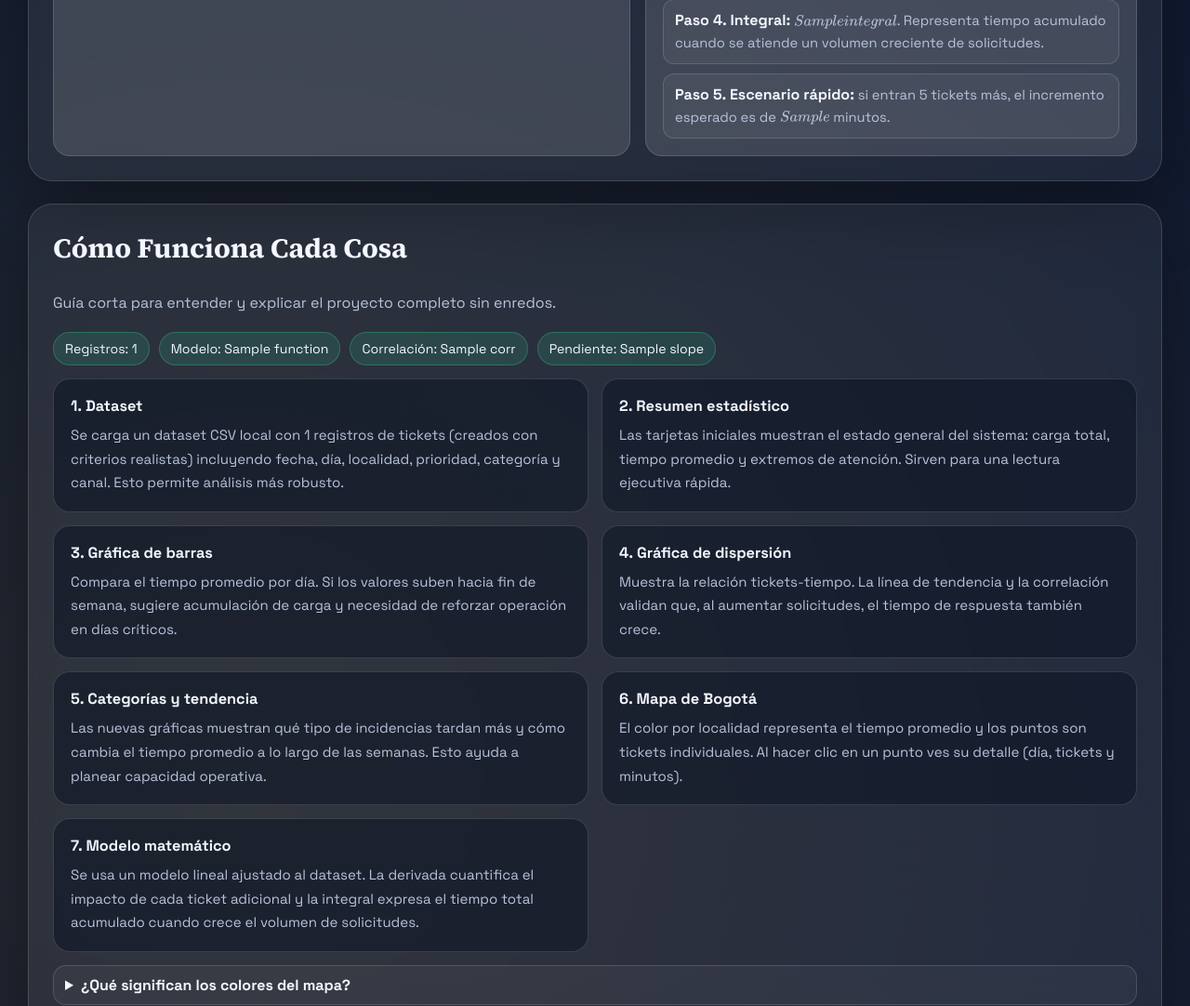
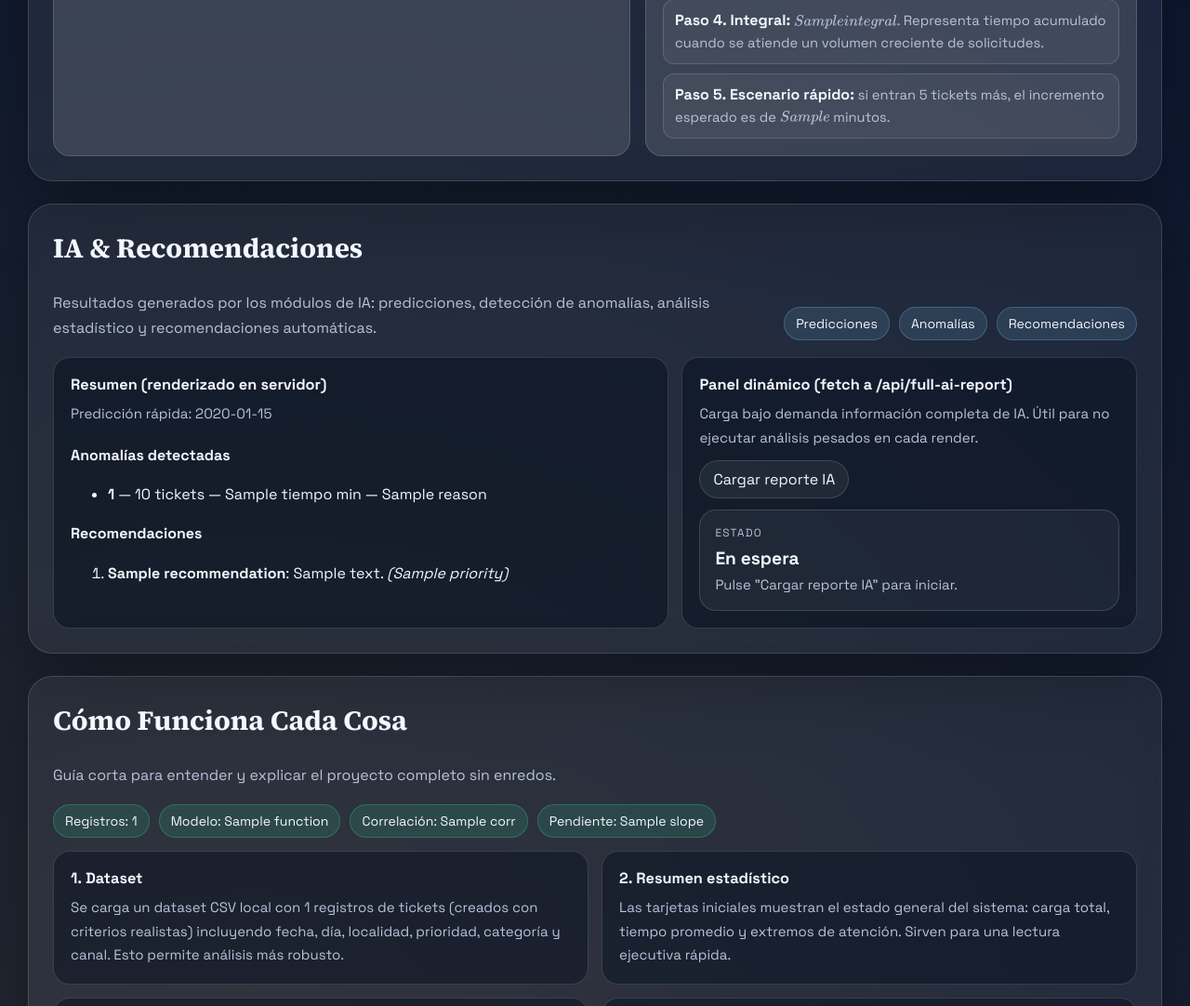
Before and after one commit to camilouan/proyecto-soporte, a Flask app: template templates/index.html in a window 1280 px wide. Shown: the part 5418-6500 px from the top of the page at 93% size. Run offline with Flask 3, Linux system fonts and the light colour scheme; the template is opened without the code that fills it: most values are stand-ins (such as "Sample title", 1, 10 or a date in 2020).

Commit message:
Feat: show IA results in UI and add dynamic /api/full-ai-report fetch panel

```diff
--- a/templates/index.html
+++ b/templates/index.html
@@ -1192,6 +1192,64 @@
             <div class="math-step">
               <strong>Paso 5. Escenario rápido:</strong> si entran 5 tickets más, el incremento esperado es de \( {{ model.sample_increment }} \) minutos.
             </div>
+          </div>
+        </div>
+      </div>
+    </section>
+
+    <section class="section" id="ai-insights">
+      <div class="section-head">
+        <div>
+          <h2 class="section-title">IA & Recomendaciones</h2>
+          <p>Resultados generados por los módulos de IA: predicciones, detección de anomalías, análisis estadístico y recomendaciones automáticas.</p>
+        </div>
+        <div class="chips">
+          <span class="chip">Predicciones</span>
+          <span class="chip">Anomalías</span>
+          <span class="chip">Recomendaciones</span>
+        </div>
+      </div>
+
+      <div class="story-grid">
+        <div class="story-card">
+          <h3>Resumen (renderizado en servidor)</h3>
+          {% if prediction and prediction.error %}
+            <div class="alert error">Error en predicción: {{ prediction.error }}</div>
+          {% else %}
+            <p class="hero-copy">Predicción rápida: {% if prediction and prediction.get('predicted_times') %}{{ prediction.predicted_times }}{% else %}No disponible{% endif %}</p>
+          {% endif %}
+
+          <h4>Anomalías detectadas</h4>
+          {% if anomalies and anomalies.get('anomaly_details') %}
+            <ul>
+              {% for a in anomalies.anomaly_details %}
+                <li><strong>{{ a.ticket_id }}</strong> — {{ a.tickets }} tickets — {{ a.tiempo }} min — {{ a.reason }}</li>
+              {% endfor %}
+            </ul>
+          {% else %}
+            <p class="footer-note">No se detectaron anomalías o el análisis no está disponible.</p>
+          {% endif %}
+
+          <h4>Recomendaciones</h4>
+          {% if recommendations %}
+            <ol>
+              {% for r in recommendations %}
+                <li><strong>{{ r.title }}</strong>: {{ r.description }} <em>({{ r.priority }})</em></li>
+              {% endfor %}
+            </ol>
+          {% else %}
+            <p class="footer-note">No hay recomendaciones disponibles.</p>
+          {% endif %}
+        </div>
+
+        <div class="story-card">
+          <h3>Panel dinámico (fetch a /api/full-ai-report)</h3>
+          <p class="footer-note">Carga bajo demanda información completa de IA. Útil para no ejecutar análisis pesados en cada render.</p>
+          <div style="margin:12px 0">
+            <button id="ai-refresh" class="btn">Cargar reporte IA</button>
+          </div>
+          <div id="ai-dynamic" class="story-list">
+            <div id="ai-dynamic-content" class="mini-card"><small>Estado</small><strong id="ai-status">En espera</strong><span>Pulse "Cargar reporte IA" para iniciar.</span></div>
           </div>
         </div>
       </div>
@@ -1388,6 +1446,63 @@
   </div>
 
   <script>
+    // Panel dinámico: consulta /api/full-ai-report y renderiza resultados
+    async function loadAiReport() {
+      const statusEl = document.getElementById('ai-status');
+      const container = document.getElementById('ai-dynamic-content');
+      statusEl.textContent = 'Cargando...';
+      try {
+        const resp = await fetch('/api/full-ai-report');
+        if (!resp.ok) throw new Error('Respuesta no OK: ' + resp.status);
+        const data = await resp.json();
+        statusEl.textContent = 'OK';
+
+        // Construir HTML simple
+        const html = [];
+        html.push('<small>Timestamp</small><strong>' + (data.timestamp || '-') + '</strong>');
+        html.push('<div style="margin-top:8px"><small>Dataset size</small><strong>' + (data.dataset_size || 0) + '</strong></div>');
+
+        if (data.predictions) {
+          html.push('<h4>Predicciones</h4>');
+          html.push('<pre style="white-space:pre-wrap;">' + JSON.stringify(data.predictions, null, 2) + '</pre>');
+        }
+
+        if (data.anomalies) {
+          html.push('<h4>Anomalías</h4>');
+          const details = data.anomalies.anomaly_details || [];
+          if (details.length === 0) html.push('<p class="footer-note">Sin anomalías.</p>');
+          else {
+            html.push('<ul>');
+            details.slice(0,10).forEach(a => html.push('<li><strong>' + (a.ticket_id||'') + '</strong> — ' + (a.tickets||'') + ' tickets — ' + (a.tiempo||'') + ' min</li>'));
+            html.push('</ul>');
+          }
+        }
+
+        if (data.analytics) {
+          html.push('<h4>Analytics</h4>');
+          html.push('<pre style="white-space:pre-wrap;">' + JSON.stringify(data.analytics, null, 2) + '</pre>');
+        }
+
+        if (data.recommendations) {
+          html.push('<h4>Recomendaciones</h4>');
+          html.push('<ol>');
+          (data.recommendations||[]).forEach(r => html.push('<li><strong>' + (r.title||'') + '</strong>: ' + (r.description||'') + ' <em>(' + (r.priority||'') + ')</em></li>'));
+          html.push('</ol>');
+        }
+
+        container.innerHTML = html.join('\n');
+      } catch (err) {
+        statusEl.textContent = 'Error';
+        container.innerHTML = '<div class="alert error">Error cargando IA: ' + String(err) + '</div>';
+        console.error(err);
+      }
+    }
+
+    document.addEventListener('DOMContentLoaded', function(){
+      const btn = document.getElementById('ai-refresh');
+      if (btn) btn.addEventListener('click', loadAiReport);
+    });
+
     // Elementos principales de la seccion de graficas: botones, paneles y datos
     // que Flask envia desde Python convertidos a JSON para usarlos en el navegador.
     const buttons = document.querySelectorAll('.chart-switcher button');
```
